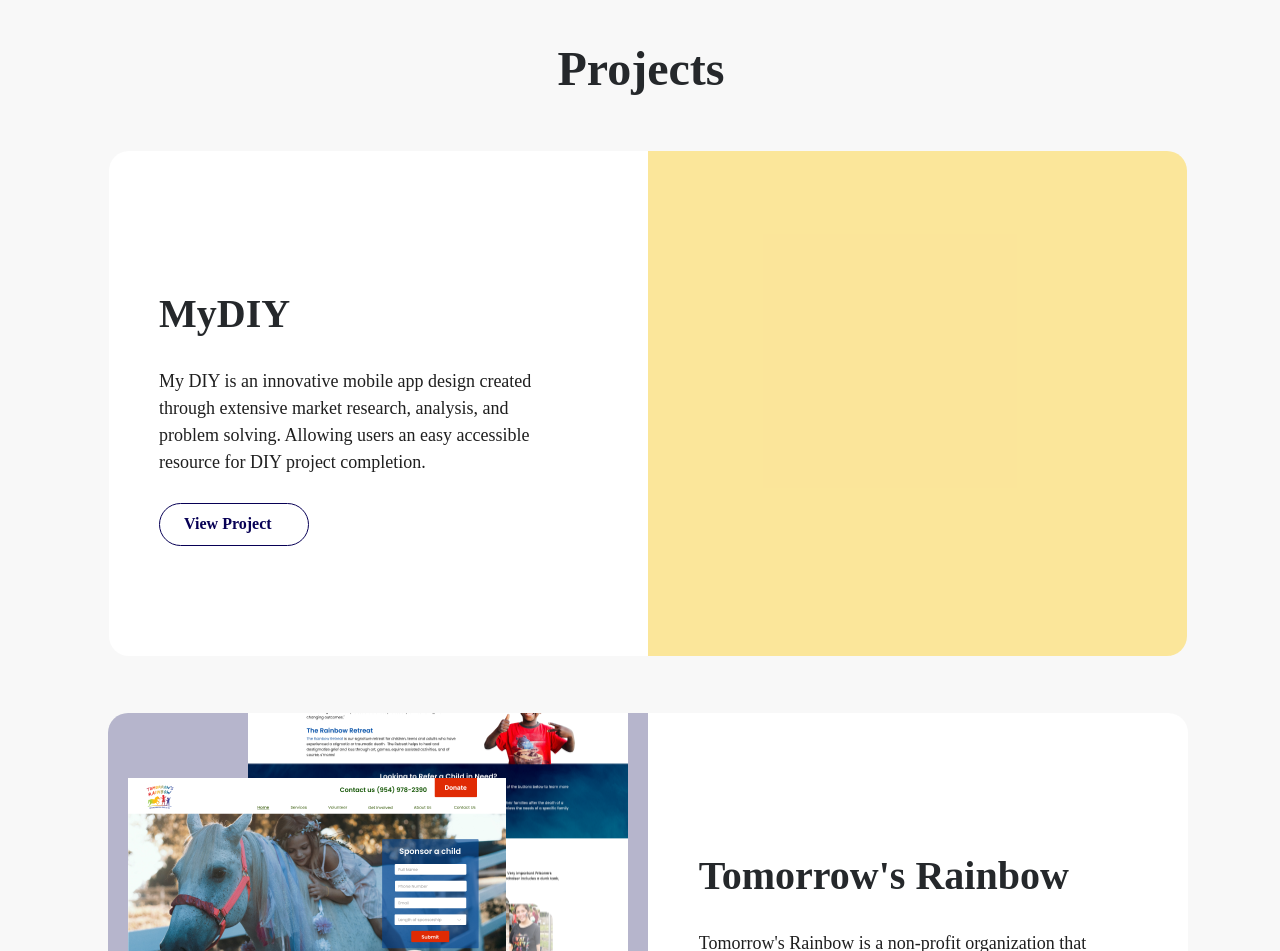
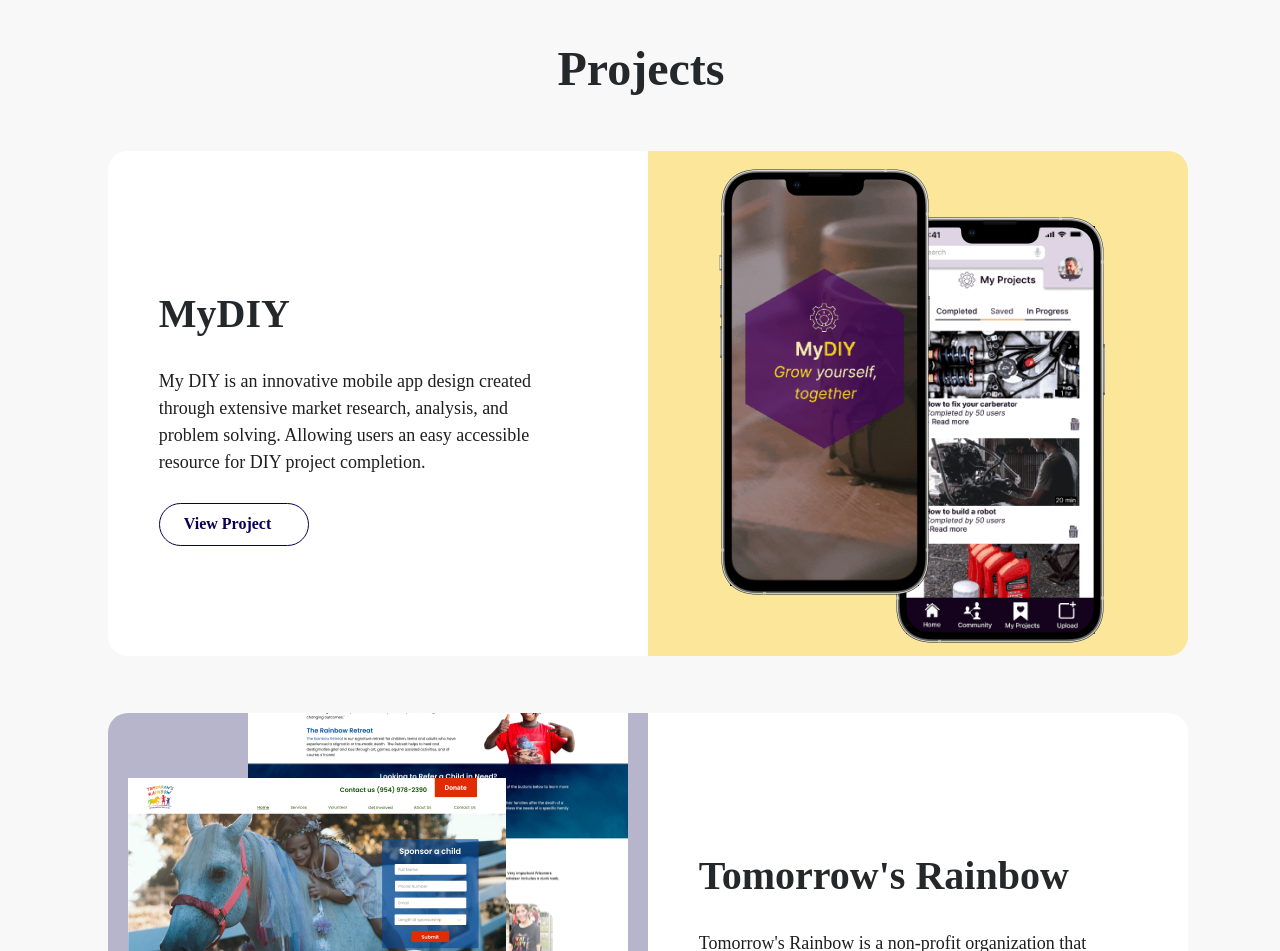
Before and after one commit to AmberDiPietro/UX_UI_HW_17_1, a plain HTML site: page index.html in a window 1280 px wide. Shown: the part 783-1734 px from the top of the page. Drawn offline with Linux system fonts and the light colour scheme.

Commit message:
added images

```diff
--- a/index.html
+++ b/index.html
@@ -63,7 +63,9 @@
               View Project
             </span></button>
         </div>
-        <div class="yellowRectangle"></div>
+        <div class="yellowRectangle"><img src="diyimage.png" srcset="diyimage.png 2x,
+          diyimage.png 3x" class="diyimage1"><img src="diyimage2.png" srcset="diyimage2.png 2x,
+          diyimage2.png 3x" class="diyimage2"></div>
     </div>
 
     <div class="project2">
--- a/style.css
+++ b/style.css
@@ -274,13 +274,27 @@ display: flex;
   }
   .yellowRectangle {
     display: flex;
-    width: 450px;
-    height: 240px;
+    width: 500px;
+    height: 505px;
     border-radius: 0px 20px 20px 0px;
-    padding: 133px 38.9px 132px 50.4px;
+    padding: 0px 20px 0px 20px;
     background-color: rgba(255, 199, 0, 0.38);
   }
+  .diyimage1 {
+  width: 224px;
+  position: absolute;
+  height: 432px;
+  flex-grow: 0;
+  padding: 15px 18px 12px 45px;
+  }
 
+  .diyimage2 {
+    width: 224px;
+    height: 432px;
+    flex-grow: 0;
+    margin: 50px 0px 36px 40px;
+    padding: 13px 0px 12px 180px;
+  }
   .mydiyText {
     width: 406.7px;
     height: 259px;
```
Also changed, not shown: diyimage.png (added), diyimage2.png (added).
